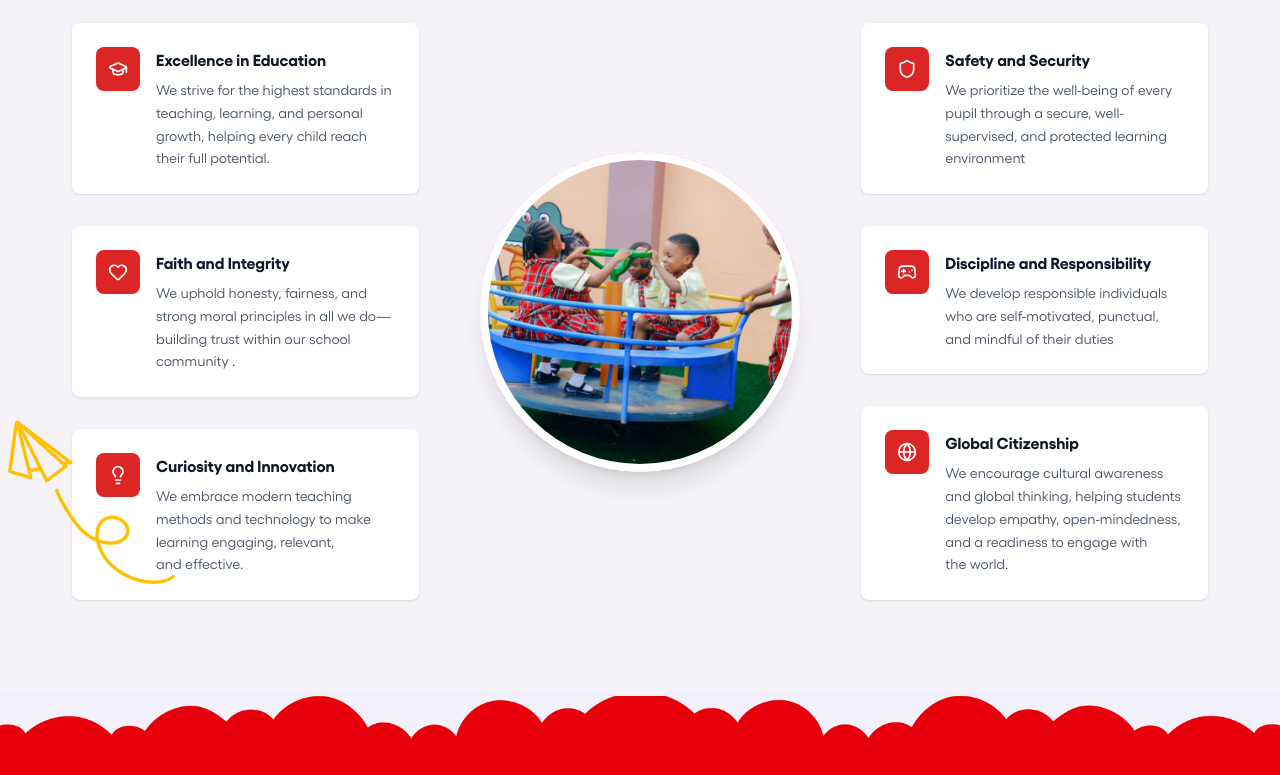
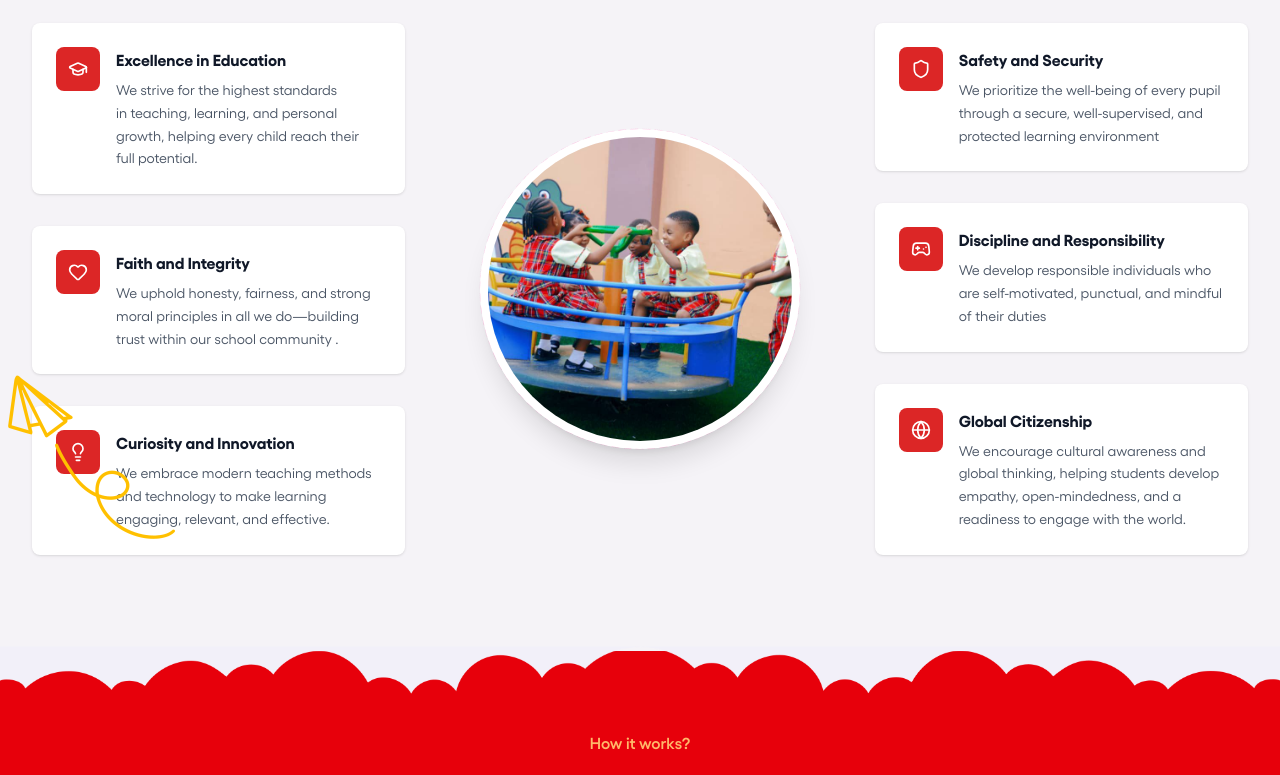
Before and after one commit to picobridge/Project-Orion, a React (Vite) app: page / in a window 1280 px wide. Shown: the part 3329-4104 px from the top of the page. Built offline with nearby package versions, Linux system fonts and the light colour scheme.

Commit message:
still testin

```diff
--- a/src/Components/Corevalues.jsx
+++ b/src/Components/Corevalues.jsx
@@ -7,7 +7,7 @@ import {
   Globe,
 } from "lucide-react";
 
-export default function CoreValues() {
+function CoreValues() {
   const values = [
     {
       icon: GraduationCap,
@@ -49,7 +49,7 @@ export default function CoreValues() {
 
   return (
     <section className="py-16 relative md:py-24 bg-[#f5f3f7]">
-      <div className="container mx-auto px-18 w-[70]">
+      <div className="container mx-auto px-8 w-[100%]">
         <h2 className="text-4xl font-bold mb-6 text-center" data-aos="fade-up">
           Our Core Values
         </h2>
@@ -134,13 +134,15 @@ export default function CoreValues() {
         </div>
       </div>
       <img
-        src="../../public/pattern5.png"
+        src="pattern5.png"
         className="absolute bottom-28 left-2 hidden md:block"
       />
       <img
-        src="../../public/pattern3.png"
+        src="pattern3.png"
         className="absolute top-28 right-20 hidden md:block"
       />
     </section>
   );
 }
+
+export default CoreValues;
```
